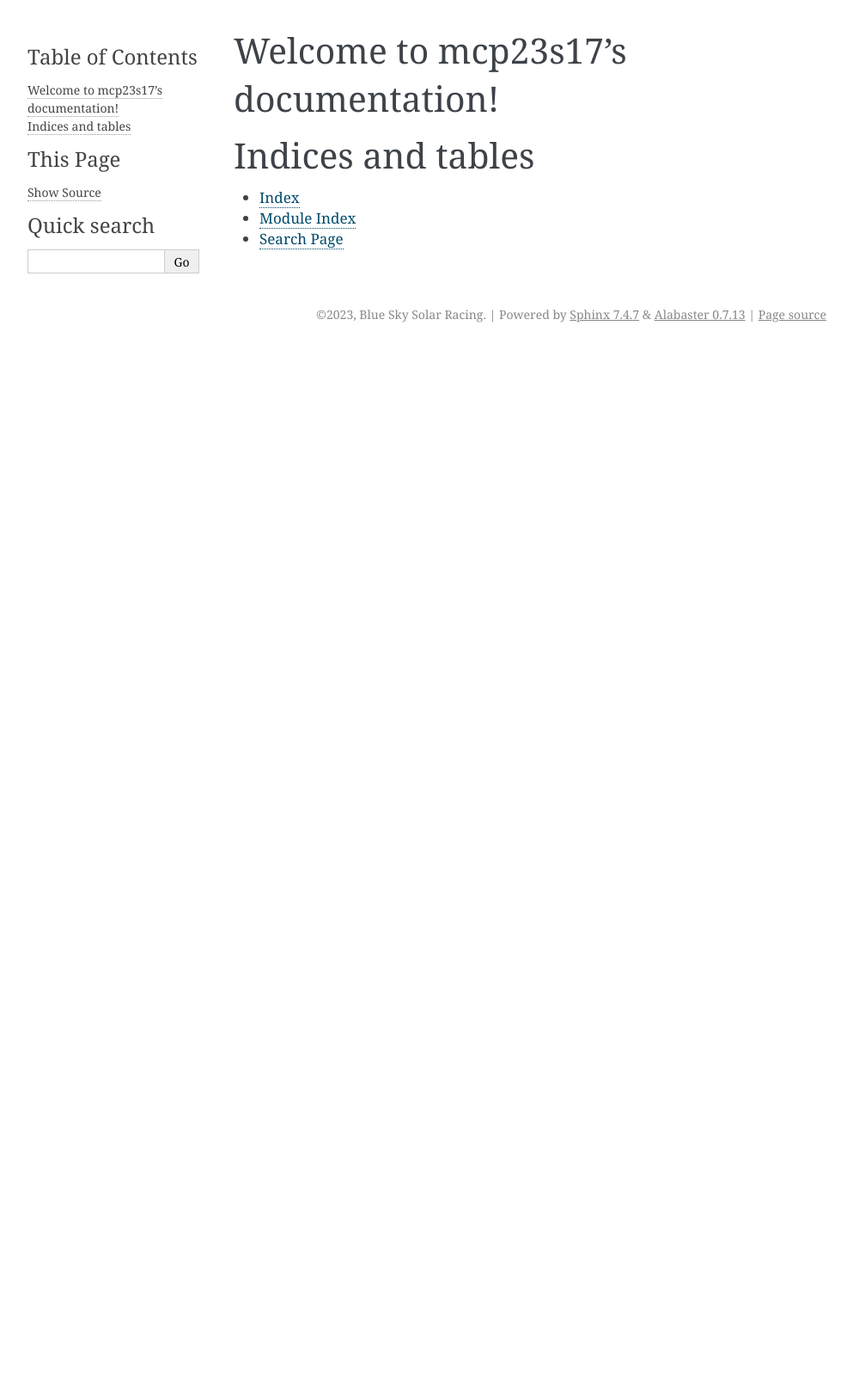
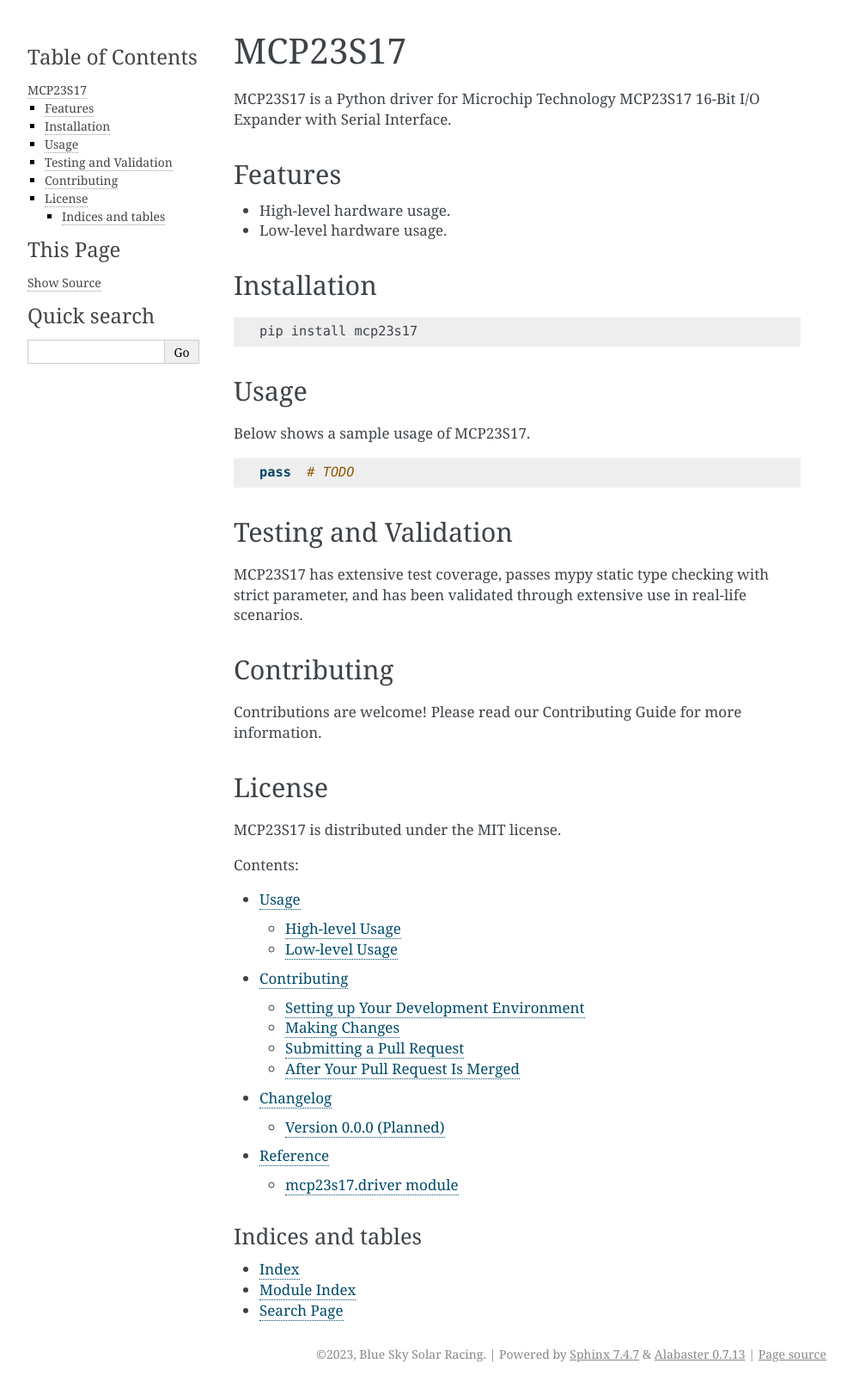
Before and after one commit to blueskysolarracing/mcp23s17, a Sphinx documentation site: the page built from docs/index.rst, in a window 1280 px wide. Shown: the whole page at 86% size, without its empty margins (148-1141 px from the left). Built offline with Sphinx 7.4.7, drawn with Linux system fonts in a browser that asks for light colours; before the commit the page ends 900 px from its top, so only the background shows below that.

```diff
--- /dev/null
+++ b/CHANGELOG.rst
@@ -0,0 +1,10 @@
+=========
+Changelog
+=========
+
+All notable changes to this project will be documented in this file.
+
+Version 0.0.0 (Planned)
+-----------------------
+
+**Initial Release**
--- a/README.rst
+++ b/README.rst
@@ -1,5 +1,46 @@
 ========
-mcp23s17
+MCP23S17
 ========
 
-A Python driver for Microchip Technology MCP23S17 16-Bit I/O Expander with Serial Interface
+MCP23S17 is a Python driver for Microchip Technology MCP23S17 16-Bit I/O
+Expander with Serial Interface.
+
+Features
+--------
+
+- High-level hardware usage.
+- Low-level hardware usage.
+
+Installation
+------------
+
+.. code-block:: bash
+
+   pip install mcp23s17
+
+Usage
+-----
+
+Below shows a sample usage of MCP23S17.
+
+.. code-block:: python
+
+   pass  # TODO
+
+Testing and Validation
+----------------------
+
+MCP23S17 has extensive test coverage, passes mypy static type checking with
+strict parameter, and has been validated through extensive use in real-life
+scenarios.
+
+Contributing
+------------
+
+Contributions are welcome! Please read our Contributing Guide for more
+information.
+
+License
+-------
+
+MCP23S17 is distributed under the MIT license.
--- /dev/null
+++ b/docs/changelog.rst
@@ -0,0 +1 @@
+.. include:: ../CHANGELOG.rst
--- a/docs/conf.py
+++ b/docs/conf.py
@@ -3,10 +3,15 @@
 # For the full list of built-in configuration values, see the documentation:
 # https://www.sphinx-doc.org/en/master/usage/configuration.html
 
+import sys
+import os
+
+sys.path.insert(0, os.path.abspath('..'))
+
 # -- Project information -----------------------------------------------------
 # https://www.sphinx-doc.org/en/master/usage/configuration.html#project-information
 
-project = 'mcp23s17'
+project = 'MCP23S17'
 copyright = '2023, Blue Sky Solar Racing'
 author = 'Blue Sky Solar Racing'
 release = '0.0.0'
@@ -14,12 +19,10 @@ release = '0.0.0'
 # -- General configuration ---------------------------------------------------
 # https://www.sphinx-doc.org/en/master/usage/configuration.html#general-configuration
 
-extensions = []
+extensions = ['sphinx.ext.autodoc']
 
 templates_path = ['_templates']
 exclude_patterns = ['_build', 'Thumbs.db', '.DS_Store']
-
-
 
 # -- Options for HTML output -------------------------------------------------
 # https://www.sphinx-doc.org/en/master/usage/configuration.html#options-for-html-output
--- /dev/null
+++ b/docs/contributing.rst
@@ -0,0 +1 @@
+.. include:: ../CONTRIBUTING.rst
--- a/docs/index.rst
+++ b/docs/index.rst
@@ -3,14 +3,16 @@
    You can adapt this file completely to your liking, but it should at least
    contain the root `toctree` directive.
 
-Welcome to mcp23s17's documentation!
-====================================
+.. include:: ../README.rst
 
 .. toctree::
    :maxdepth: 2
    :caption: Contents:
 
-
+   usage
+   contributing
+   changelog
+   reference
 
 Indices and tables
 ==================
--- /dev/null
+++ b/docs/reference.rst
@@ -0,0 +1,10 @@
+Reference
+=========
+
+mcp23s17.driver module
+----------------------
+
+.. automodule:: mcp23s17.driver
+   :members:
+   :undoc-members:
+   :show-inheritance:
```
Also changed, not shown: CONTRIBUTING.rst (added, +57 -0 lines), docs/usage.rst (added, +22 -0 lines), .readthedocs.yml (added).
